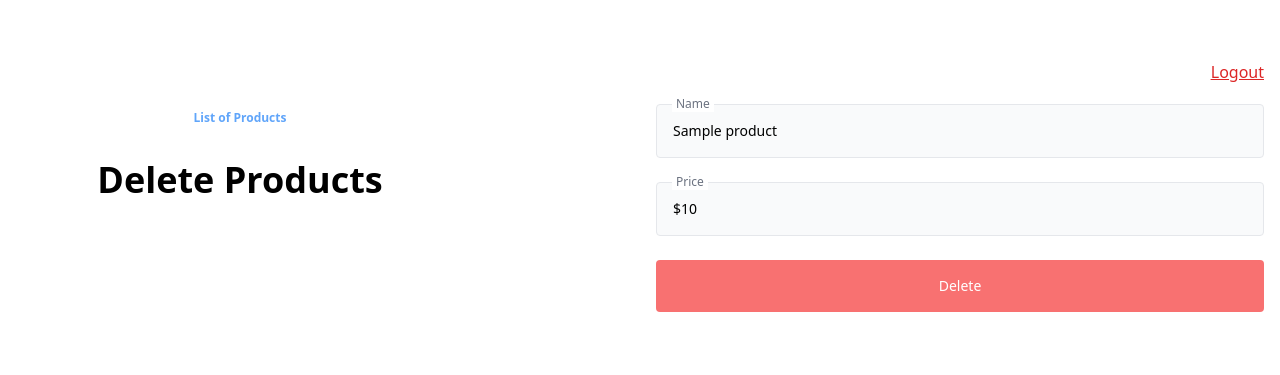
After one commit to FerSoriano/demo-flask-store, a Flask app: template templates/products/delete.html in a window 1280 px wide. The commit adds this page. Shown: the top 375 px of the page. Run offline with Flask 3, Linux system fonts and the light colour scheme; the template is opened without the code that fills it: most values are stand-ins (such as "Sample title", 1, 10 or a date in 2020); parts of the project's set-up code (start-up, migrations or seed data) failed here and were passed over; some libraries are stand-ins or nearby versions; some web fonts are replaced.

Commit message:
add delete method and flash messages

```diff
--- a/app.py
+++ b/app.py
@@ -8,7 +8,8 @@ from flask import (
     request, session,
     redirect,
     url_for,
-    abort
+    abort,
+    flash
 )
 
 app = Flask(__name__)
@@ -63,7 +64,7 @@ def create_products():
 def update_products(id: int):
     error = None
     try:
-        product = Product.get_by_id(id)
+        _product = Product.get_by_id(id)
     except DoesNotExist:
         abort(404)
 
@@ -76,14 +77,30 @@ def update_products(id: int):
                 name=name,
                 price=price
             ).where(Product.id == id).execute()
-
+            flash(f'{_product.name} was updated!')
             return redirect(url_for('products'))
         else:
             error = 'Need to fill both fields'
 
     return render_template('products/update.html',
-                           product=product,
+                           product=_product,
                            error=error)
+
+
+@app.route('/products/delete/<id>', methods=['GET', 'POST'])
+def delete_product(id: int):
+    try:
+        _product = Product.get_by_id(id)
+    except DoesNotExist:
+        abort(404)
+
+    if request.method == 'POST':
+        _product.delete_instance()
+        flash(f'{_product.name} was deleted!')
+        return redirect(url_for('products'))
+
+    return render_template('products/delete.html',
+                           product=_product)
 
 
 @app.route('/login', methods=['GET', 'POST'])
--- /dev/null
+++ b/templates/products/delete.html
@@ -0,0 +1,64 @@
+
+<!DOCTYPE html>
+<html lang="en">
+<head>
+    <title>Product</title>
+    <meta charset="utf-8">
+    <meta name="viewport" content="width=device-width, initial-scale=1, shrink-to-fit=no">
+    <link rel="preconnect" href="https://fonts.gstatic.com">
+    <link rel="stylesheet" href="https://rsms.me/inter/inter.css">
+    <script src="https://cdn.tailwindcss.com"></script>
+</head>
+<body class="antialiased bg-body text-body font-body">
+    <div class="">
+
+       <section class="py-10">
+            <div class="container px-4 mx-auto">
+                <div class="text-right py-5">
+                    <span class="text-red-600 underline decoration-solid"><a href="/logout">Logout</a></span>
+                </div>
+                <div class="flex flex-wrap -mx-4">
+                    <div class="w-full lg:w-1/2 px-4 mb-12 lg:mb-0">
+                        <div class="max-w-md">
+                            <div class="max-w-3xl mb-20 mx-auto text-center">
+                                <span class="text-xs text-blue-400 font-semibold"><a href="/products">List of Products</a></span>
+                                <h2 class="mt-8 mb-10 text-4xl font-semibold font-heading">Delete Products</h2>
+                            </div>
+                        </div>
+                    </div>
+                    <div class="w-full lg:w-1/2 px-4">
+                        <form action="#" method="POST">
+                            <div class="relative flex flex-wrap mb-6">
+                                <div class="relative mb-2 md:mb-0 w-full py-4 pl-4 text-sm border rounded bg-gray-50">
+                                {{ product.name }}
+                                </div>
+                                <span class="absolute top-0 left-0 ml-4 -mt-2 px-1 inline-block bg-white text-gray-500 text-xs">Name</span>
+                            </div>
+                            <div class="relative flex flex-wrap mb-6">
+                                <div class="relative mb-2 md:mb-0 w-full py-4 pl-4 text-sm border rounded bg-gray-50">
+                                ${{ product.price }}
+                                </div>
+                                <span class="absolute top-0 left-0 ml-4 -mt-2 px-1 inline-block bg-white text-gray-500 text-xs">Price</span>
+                            </div>
+                            <button
+                                type="submit"
+                                class="w-full inline-block px-6 py-4 text-sm text-white bg-red-400 hover:bg-red-300 rounded transition duration-200"
+                            >
+                                Delete
+                            </button>
+                        </form>
+                        <br>
+                        {% if error %}
+                            <div class="bg-red-100 border-l-4 border-red-500 text-red-700 p-4 mb-4" role="alert">
+                                <strong class="font-bold">Error:</strong>
+                                <span class="block sm:inline">{{ error }}</span>
+                            </div>
+                        {% endif %}
+                    </div>
+                </div>
+            </div>
+        </section>
+
+    </div>
+</body>
+</html>
```
Also changed, not shown: templates/products/index.html (+16 -1 lines).
